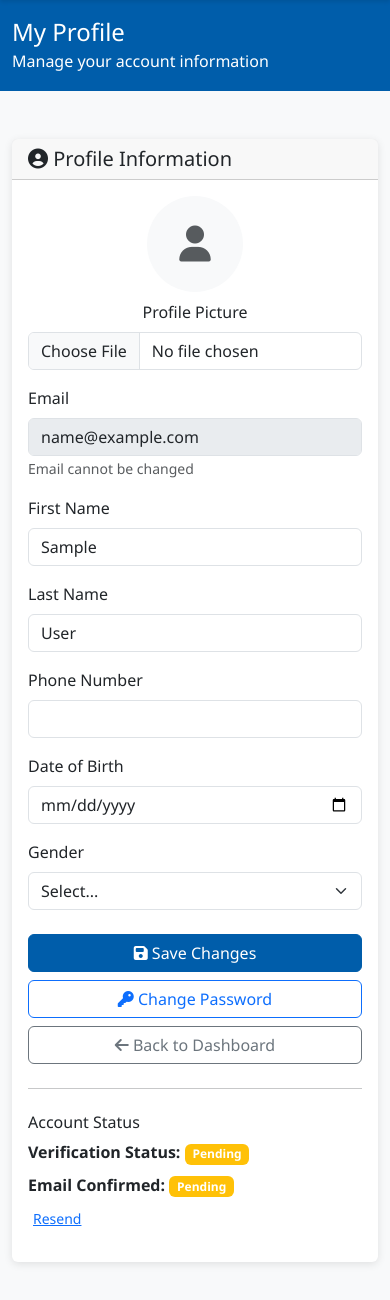
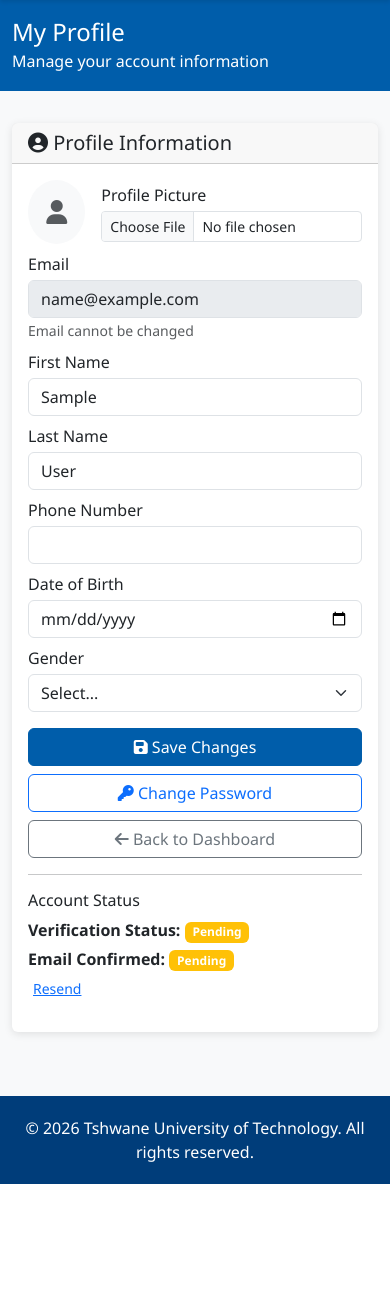
Before and after one commit to 220404773/tut-digital-student-card, a Django app: page /accounts/profile/ in a window 390 px wide. Shown: the part 56-1356 px from the top of the page. After the commit the page ends 1240 px from the top, so only its background shows below. Run offline with Django 4.2, Linux system fonts and the light colour scheme; the visitor is signed in with stand-in values (Sample User, id 1); data comes from the database, SQL or seed files in the repository; data that the repository does not hold is empty.

Commit message:
Tighten profile page layout to reduce scrolling
Same pass as signup/dashboard/card: tighter spacing throughout, and
paired fields (first/last name, phone/date of birth) side by side on
medium+ screens instead of stacked, plus a 3-column action button row
instead of 3 stacked full-width buttons. Phone will still scroll some
given the number of fields, but less than before.

```diff
--- a/accounts/templates/accounts/profile.html
+++ b/accounts/templates/accounts/profile.html
@@ -10,59 +10,71 @@
     </div>
 </div>
 
-<div class="container my-5">
+<div class="container py-3">
     <div class="row">
-        <div class="col-lg-6 mx-auto">
+        <div class="col-lg-8 col-xl-7 mx-auto">
             <div class="card">
-                <div class="card-header">
+                <div class="card-header py-2">
                     <h5 class="mb-0"><i class="fas fa-user-circle"></i> Profile Information</h5>
                 </div>
-                <div class="card-body">
+                <div class="card-body py-3">
                     <form method="post" enctype="multipart/form-data">
                         {% csrf_token %}
 
-                        <div class="form-group mb-3 text-center">
+                        <div class="d-flex align-items-center gap-3 mb-2">
                             {% if user.profile_picture %}
                                 <img src="{{ user.profile_picture.url }}" alt="Profile photo"
-                                     class="rounded-circle mb-2" style="width: 96px; height: 96px; object-fit: cover;">
+                                     class="rounded-circle" style="width: 64px; height: 64px; object-fit: cover;">
                             {% else %}
-                                <div class="rounded-circle bg-light d-inline-flex align-items-center justify-content-center mb-2"
-                                     style="width: 96px; height: 96px;">
-                                    <i class="fas fa-user text-muted" style="font-size: 2.25rem;"></i>
+                                <div class="rounded-circle bg-light d-inline-flex align-items-center justify-content-center"
+                                     style="width: 64px; height: 64px;">
+                                    <i class="fas fa-user text-muted" style="font-size: 1.5rem;"></i>
                                 </div>
                             {% endif %}
-                            <label for="id_profile_picture" class="form-label d-block">Profile Picture</label>
-                            <input type="file" class="form-control" id="id_profile_picture" name="profile_picture" accept=".jpg,.jpeg,.png">
+                            <div class="flex-grow-1">
+                                <label for="id_profile_picture" class="form-label mb-1">Profile Picture</label>
+                                <input type="file" class="form-control form-control-sm" id="id_profile_picture" name="profile_picture" accept=".jpg,.jpeg,.png">
+                            </div>
                         </div>
 
-                        <div class="form-group mb-3">
-                            <label for="id_email" class="form-label">Email</label>
+                        <div class="form-group mb-2">
+                            <label for="id_email" class="form-label mb-1">Email</label>
                             <input type="email" class="form-control" id="id_email" value="{{ user.email }}" disabled>
                             <small class="text-muted">Email cannot be changed</small>
                         </div>
 
-                        <div class="form-group mb-3">
-                            <label for="id_first_name" class="form-label">First Name</label>
+                        <div class="row">
+                            <div class="col-md-6">
+                                <div class="form-group mb-2">
+                                    <label for="id_first_name" class="form-label mb-1">First Name</label>
                                     <input type="text" class="form-control" id="id_first_name" name="first_name" value="{{ form.first_name.value }}">
                                 </div>
-
-                        <div class="form-group mb-3">
-                            <label for="id_last_name" class="form-label">Last Name</label>
+                            </div>
+                            <div class="col-md-6">
+                                <div class="form-group mb-2">
+                                    <label for="id_last_name" class="form-label mb-1">Last Name</label>
                                     <input type="text" class="form-control" id="id_last_name" name="last_name" value="{{ form.last_name.value }}">
                                 </div>
+                            </div>
+                        </div>
 
-                        <div class="form-group mb-3">
-                            <label for="id_phone" class="form-label">Phone Number</label>
+                        <div class="row">
+                            <div class="col-md-6">
+                                <div class="form-group mb-2">
+                                    <label for="id_phone" class="form-label mb-1">Phone Number</label>
                                     <input type="text" class="form-control" id="id_phone" name="phone" value="{{ form.phone.value|default:'' }}">
                                 </div>
-
-                        <div class="form-group mb-3">
-                            <label for="id_date_of_birth" class="form-label">Date of Birth</label>
+                            </div>
+                            <div class="col-md-6">
+                                <div class="form-group mb-2">
+                                    <label for="id_date_of_birth" class="form-label mb-1">Date of Birth</label>
                                     <input type="date" class="form-control" id="id_date_of_birth" name="date_of_birth" value="{{ form.date_of_birth.value|default:'' }}">
                                 </div>
+                            </div>
+                        </div>
 
-                        <div class="form-group mb-4">
-                            <label for="id_gender" class="form-label">Gender</label>
+                        <div class="form-group mb-2">
+                            <label for="id_gender" class="form-label mb-1">Gender</label>
                             <select class="form-select" id="id_gender" name="gender">
                                 <option value="">Select...</option>
                                 <option value="M" {% if form.gender.value == 'M' %}selected{% endif %}>Male</option>
@@ -71,22 +83,30 @@
                             </select>
                         </div>
 
-                        <button type="submit" class="btn btn-primary w-100 mb-2">
+                        <div class="row g-2 mt-1">
+                            <div class="col-md-4">
+                                <button type="submit" class="btn btn-primary w-100">
                                     <i class="fas fa-save"></i> Save Changes
                                 </button>
-                        <button type="button" class="btn btn-outline-primary w-100 mb-2"
+                            </div>
+                            <div class="col-md-4">
+                                <button type="button" class="btn btn-outline-primary w-100"
                                         data-bs-toggle="modal" data-bs-target="#changePasswordModal">
                                     <i class="fas fa-key"></i> Change Password
                                 </button>
+                            </div>
+                            <div class="col-md-4">
                                 <a href="{% url 'dashboard' %}" class="btn btn-outline-secondary w-100">
                                     <i class="fas fa-arrow-left"></i> Back to Dashboard
                                 </a>
+                            </div>
+                        </div>
                     </form>
 
-                    <hr class="my-4">
+                    <hr class="my-3">
 
-                    <h6>Account Status</h6>
-                    <p class="mb-2">
+                    <h6 class="mb-2">Account Status</h6>
+                    <p class="mb-1">
                         <strong>Verification Status:</strong>
                         {% if user.is_verified %}
                             <span class="badge bg-success">Verified</span>
@@ -94,7 +114,7 @@
                             <span class="badge bg-warning">Pending</span>
                         {% endif %}
                     </p>
-                    <p class="mb-2">
+                    <p class="mb-1">
                         <strong>Email Confirmed:</strong>
                         {% if user.email_confirmed %}
                             <span class="badge bg-success">Confirmed</span>
@@ -108,7 +128,7 @@
                     </p>
 
                     {% if student_card %}
-                        <p class="mb-2">
+                        <p class="mb-1">
                             <strong>Card Status:</strong>
                             <span class="badge bg-info">{{ student_card.status|upper }}</span>
                         </p>
```
Lines whose indentation alone changed are shown as unchanged.
